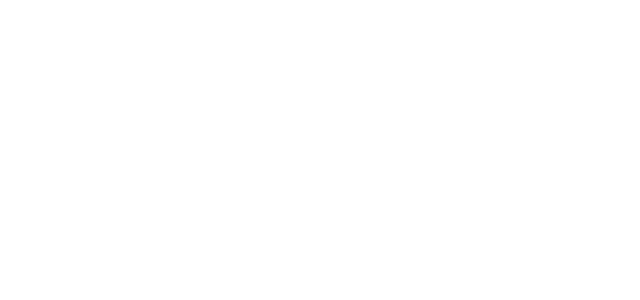
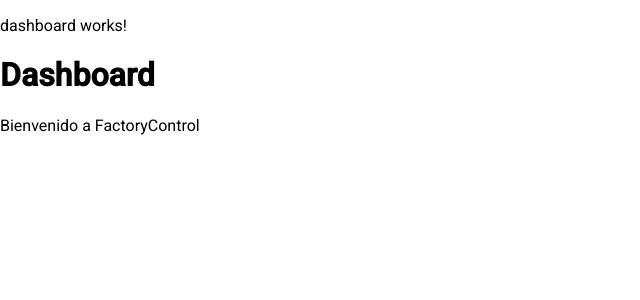
Before and after one commit to hcurifer/FactoryControl-frontend, an Angular app in the folder FactoryControl/: page / in a window 1280 px wide. Shown: the top 300 px of the page, without its empty margins (0-640 px from the left). Built offline with nearby package versions, Linux system fonts and the light colour scheme.

Commit message:
Dashboard creacion
Se crea el componente de dashboard y se hace una prueba incluyendole en la ruta

```diff
--- a/FactoryControl/src/app/app.routes.ts
+++ b/FactoryControl/src/app/app.routes.ts
@@ -1,3 +1,9 @@
 import { Routes } from '@angular/router';
+import { DashboardComponent } from './features/dashboard/dashboard.component';
 
-export const routes: Routes = [];
+export const routes: Routes = [
+  {
+    path: '',
+    component: DashboardComponent
+  }
+];
--- /dev/null
+++ b/FactoryControl/src/app/features/dashboard/dashboard.component.html
@@ -0,0 +1,3 @@
+<p>dashboard works!</p>
+<h1>Dashboard</h1>
+<p>Bienvenido a FactoryControl</p>
```
Also changed, not shown: FactoryControl/src/app/features/dashboard/dashboard.component.ts (added, +11 -0 lines), FactoryControl/src/app/features/dashboard/dashboard.component.scss (added).
